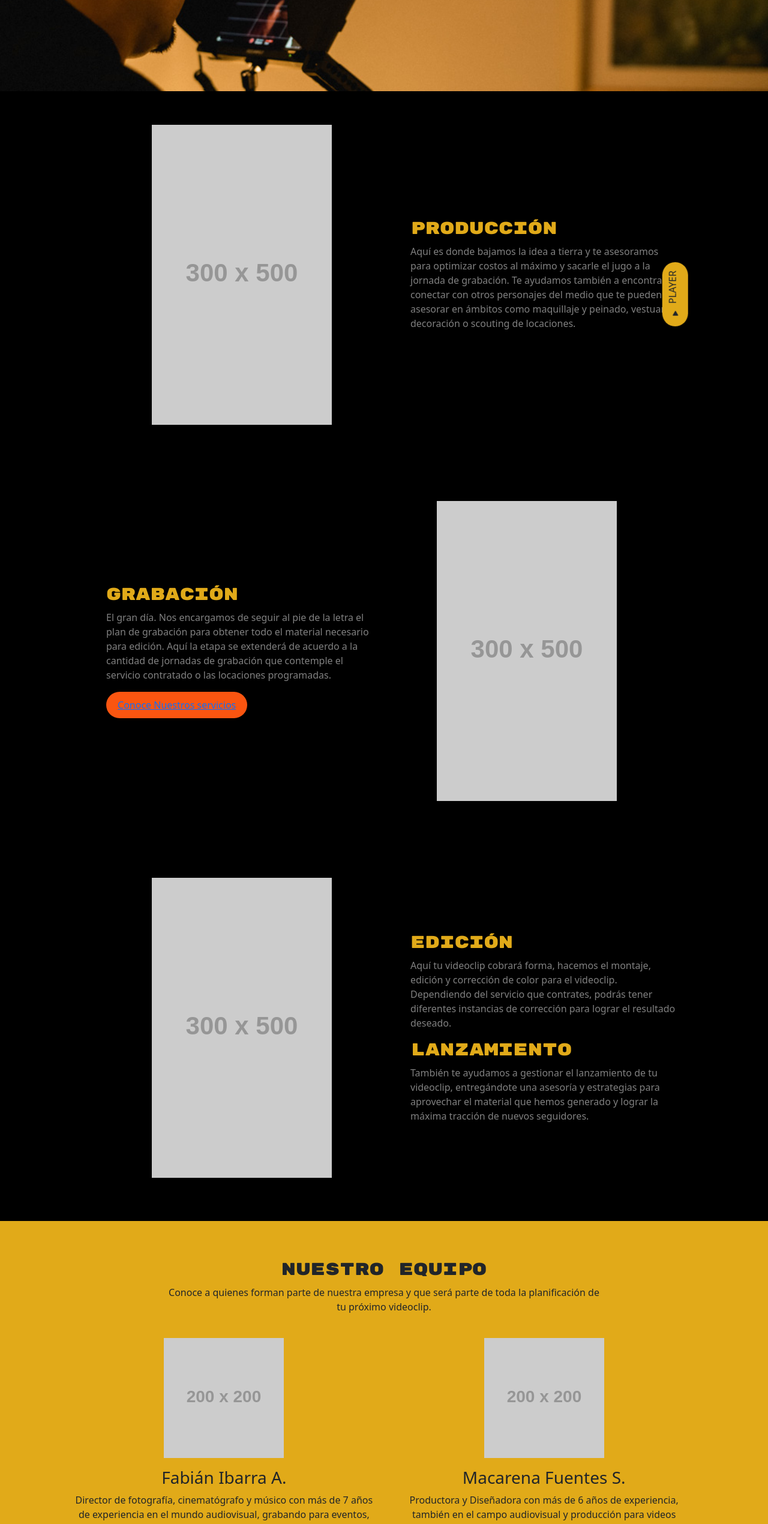
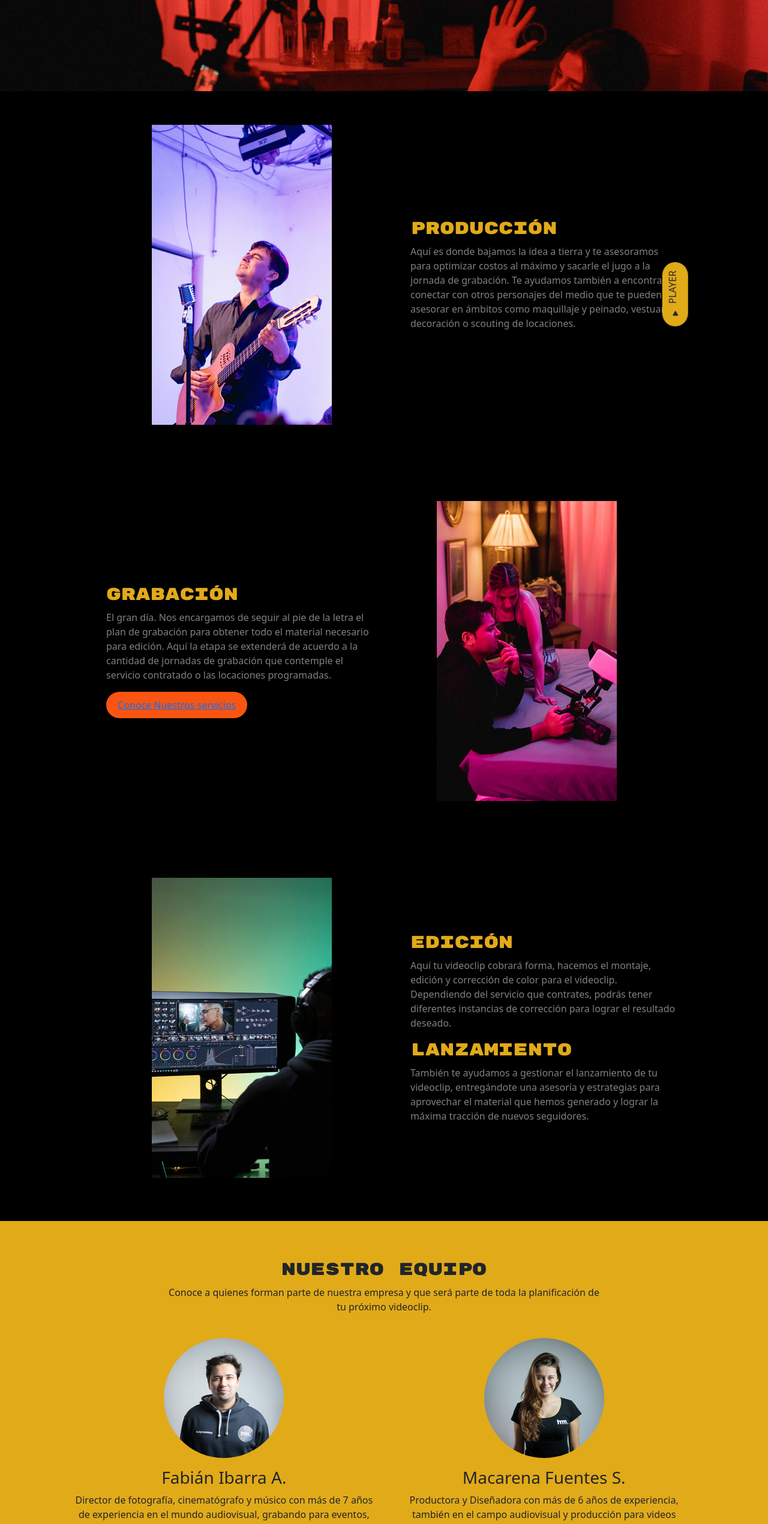
Before and after one commit to heeeeeeybaby/cromatic-films-site, a plain HTML site: page pages/nosotros.html in a window 1280 px wide. Shown: the part 240-2780 px from the top of the page at 60% size. Drawn offline with nearby package versions, Linux system fonts and the light colour scheme; placeholder pictures from the web are drawn by us.

Commit message:
Agrega contenido gráfico página Nosotros

```diff
--- a/pages/nosotros.html
+++ b/pages/nosotros.html
@@ -97,7 +97,7 @@
             <section class="comoFuncionaSection container">
                 <div class="comoFuncionaSection__card row justify-content-center align-items-center text-white-50">
                     <figure class="comoFuncionaSection__img col-10 col-md-5 text-center">
-                        <img src="https://dummyimage.com/300x500/888/fff" alt="Producción del Videoclip">
+                        <img src="../img/produccion-de-videoclip-cromatic-films.jpg" alt="Producción del Videoclip">
                     </figure>
                     <figcaption class="comoFuncionaSection__text col-10 col-md-5 relative">
                         <h2 class="text-yellow">Producción</h2>
@@ -106,7 +106,7 @@
                 </div>
                 <div class="comoFuncionaSection__card row justify-content-center align-items-center text-white-50">
                     <figure class="comoFuncionaSection__img col-10 col-md-5 order-md-2 text-center">
-                        <img src="https://dummyimage.com/300x500/888/fff" alt="Producción del Videoclip">
+                        <img src="../img/grabacion-de-videoclip-cromatic-films.jpg" alt="Grabación del Videoclip">
                     </figure>
                     <figcaption class="comoFuncionaSection__text col-10 col-md-5 order-md-1 relative">
                         <h2 class="text-yellow">Grabación</h2>
@@ -116,7 +116,7 @@
                 </div>
                 <div class="comoFuncionaSection__card row justify-content-center align-items-center text-white-50">
                     <figure class="comoFuncionaSection__img col-10 col-md-5 text-center">
-                        <img src="https://dummyimage.com/300x500/888/fff" alt="Producción del Videoclip">
+                        <img src="../img/edicion-de-videoclip-cromatic-films.jpg" alt="Edición del Videoclip">
                     </figure>
                     <figcaption class="comoFuncionaSection__text col-10 col-md-5 ml-3 relative">
                         <h2 class="text-yellow">Edición</h2>
@@ -139,7 +139,7 @@
                 <div class="equipoSection__team row justify-content-center align-items-center">
                     <div class="equipoSection__teamcard col-10 col-md-5 text-center mt-4">
                         <figure class="equipoSection__img">
-                            <img src="https://dummyimage.com/200x200/000/fff" alt="Fabián Ibarra - Equipo Cromatic Films">
+                            <img src="../img/fabian-ibarra-equipo-cromatic-films.jpg" alt="Fabián Ibarra - Equipo Cromatic Films">
                         </figure>
                         <figcaption class="equipoSection__text">
                             <h3>Fabián Ibarra A.</h3>
@@ -152,7 +152,7 @@
                     </div>
                     <div class="equipoSection__teamcard col-10 col-md-5 text-center mt-4">
                         <figure class="equipoSection__img">
-                            <img src="https://dummyimage.com/200x200/000/fff" alt="Fabián Ibarra - Equipo Cromatic Films">
+                            <img src="../img/macarena-fuentes-equipo-cromatic-films.jpg" alt="Macarena Fuentes - Equipo Cromatic Films">
                         </figure>
                         <figcaption class="equipoSection__text">
                             <h3>Macarena Fuentes S.</h3>
@@ -171,7 +171,7 @@
     <!-- END MAIN NOSOTROS-->
     <!--**Footer-->
         <footer class="container-fluid footer-hero-img py-5">
-            <div class="row justify-content-center align-items-center">
+            <div class="row justify-content-center align-items-center py-5">
                 <div class="col-10 col-md-6 text-center">
                     <h2 class="h1 text-white">¿Ya tienes tu próximo single en mente?</h2>
                     <button type="button" class="btn btn-primary">
@@ -188,7 +188,7 @@
             </div>
         </footer>
     <!--END FOOTER-->
-        <section class="container-fluid bg-black">
+        <section class="container-fluid bg-black py-1">
             <div class="row">
                 <small class="col-12 text-center text-white-50">Copywriting 2022. Cromatic Films, Todos los derechos reservados</small>
             </div>
--- a/style.css
+++ b/style.css
@@ -194,9 +194,9 @@ nav .active{
 /* PORTAFOLIO.HTML */
 
 .portafolioBreadcrumb{
-    background:url('img/sobre-cromatic-films.jpg');
+    background:url('img/grabacion-de-videoclip-daniela-jatib-cromatic-films.jpg');
     background-size: cover;
-    background-position: top center;
+    background-position: center center;
     height: 19rem;
 }
 
@@ -216,7 +216,9 @@ nav .active{
     width: 300px;
     height: 500px;
 }
-
+.equipoSection__img img{
+    border-radius: 50%;
+}
 
 /*--**************MEDIA QUERY**************--*/
 
```
Also changed, not shown: img/edicion-de-videoclip-cromatic-films.jpg (added), img/fabian-ibarra-equipo-cromatic-films.jpg (added), img/grabacion-de-videoclip-cromatic-films.jpg (added), img/grabacion-de-videoclip-daniela-jatib-cromatic-films.jpg (added), img/macarena-fuentes-equipo-cromatic-films.jpg (added), img/produccion-de-videoclip-cromatic-films.jpg (added).
